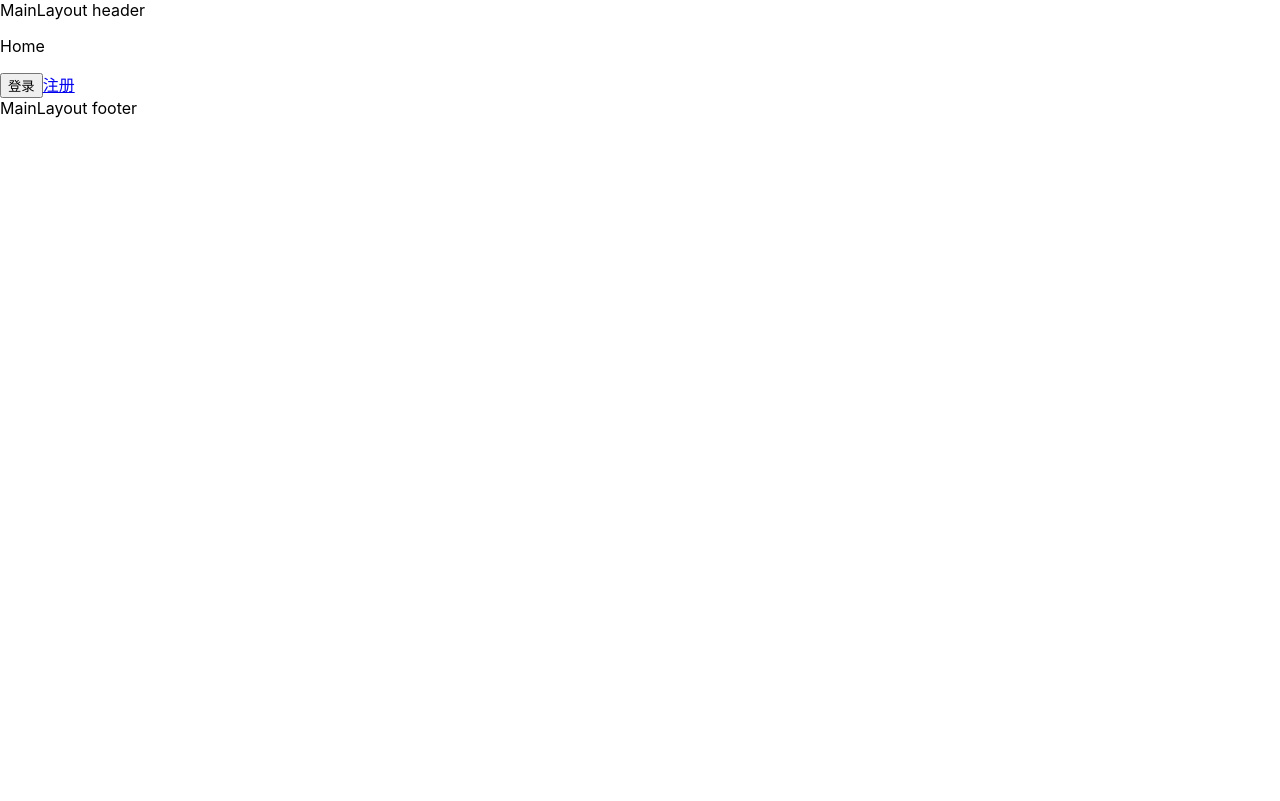
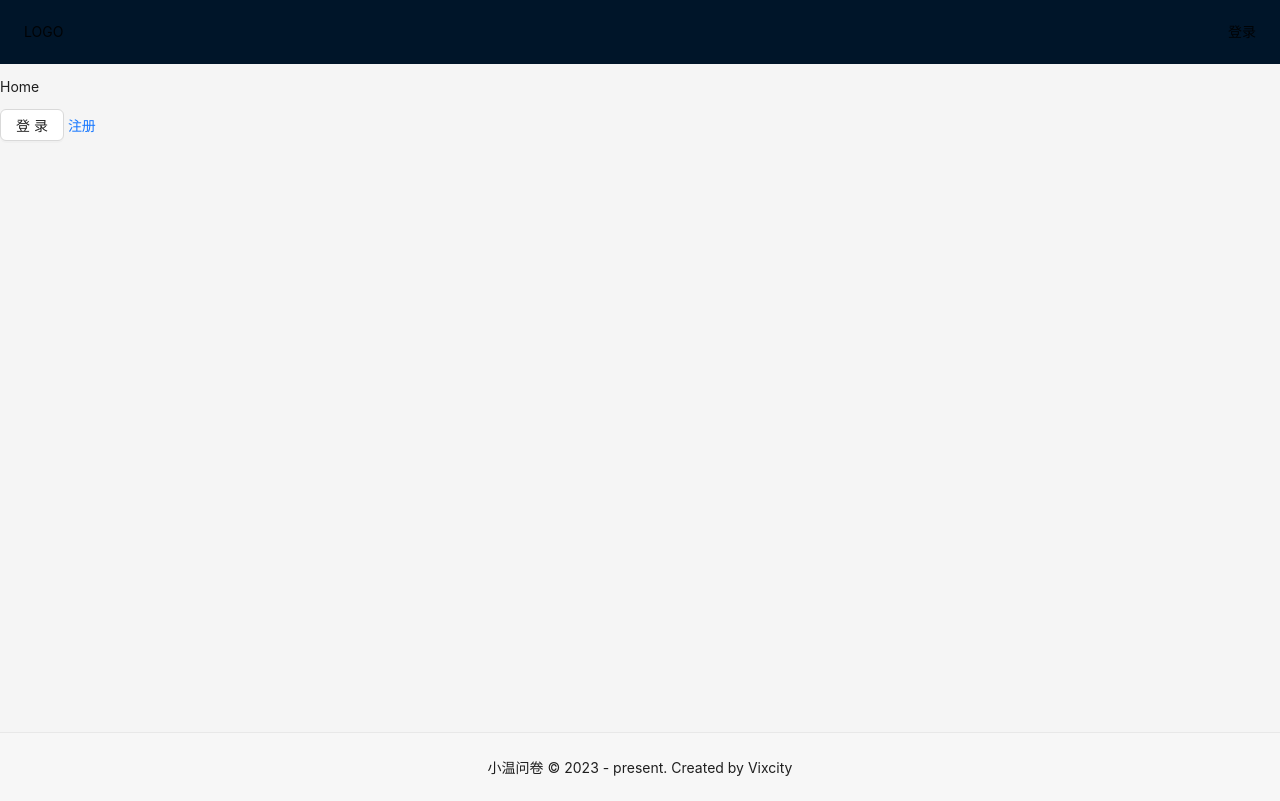
Before and after one commit to Vixcity/react-mock-QuestionnaireStar-project, a React (Create React App) app: page / in a window 1280 px wide. Built offline with nearby package versions, Linux system fonts and the light colour scheme.

Commit message:
antd UI Layout 重构 MainLayout

```diff
--- a/package.json
+++ b/package.json
@@ -12,6 +12,7 @@
     "@types/react-dom": "^18.0.0",
     "@typescript-eslint/parser": "^5.60.1",
     "ahooks": "^3.7.8",
+    "antd": "^5.6.3",
     "cross-env": "^7.0.3",
     "eslint": "^8.43.0",
     "eslint-config-prettier": "^8.8.0",
--- /dev/null
+++ b/src/layouts/MainLayout.module.scss
@@ -0,0 +1,21 @@
+.header {
+  padding: 0 24px;
+
+  .left {
+    float: left;
+  }
+
+  .right {
+    float: right;
+  }
+}
+
+.main {
+  min-height: calc(100vh - 64px - 68px);
+}
+
+.footer {
+  text-align: center;
+  background-color: #f7f7f7;
+  border-top: 1px solid #e8e8e8;
+}
--- a/src/layouts/MainLayout.tsx
+++ b/src/layouts/MainLayout.tsx
@@ -1,15 +1,24 @@
 import React, { FC } from "react";
 import { Outlet } from "react-router-dom";
+import { Layout } from "antd";
+import styles from "./MainLayout.module.scss";
+
+const { Header, Content, Footer } = Layout;
 
 const MainLayout: FC = () => {
   return (
-    <>
-      <div>MainLayout header</div>
-      <div>
+    <Layout>
+      <Header className={styles.header}>
+        <div className={styles.left}>LOGO</div>
+        <div className={styles.right}>登录</div>
+      </Header>
+      <Content className={styles.main}>
         <Outlet />
-      </div>
-      <div>MainLayout footer</div>
-    </>
+      </Content>
+      <Footer className={styles.footer}>
+        小温问卷 &copy; 2023 - present. Created by Vixcity
+      </Footer>
+    </Layout>
   );
 };
 
--- a/src/pages/Home.tsx
+++ b/src/pages/Home.tsx
@@ -1,5 +1,6 @@
 import React, { FC } from "react";
 import { useNavigate, Link } from "react-router-dom";
+import { Button } from "antd";
 
 const Home: FC = () => {
   // 第三方Hook
@@ -15,7 +16,8 @@ const Home: FC = () => {
   return (
     <div>
       <p>Home</p>
-      <button onClick={clickHandler}>登录</button>
+      <Button onClick={clickHandler}>登录</Button>
+      &nbsp;
       <Link to="/register?a=10">注册</Link>
     </div>
   );
```
Also changed, not shown: 2 other files (tests, documents, lock files or other folders).
